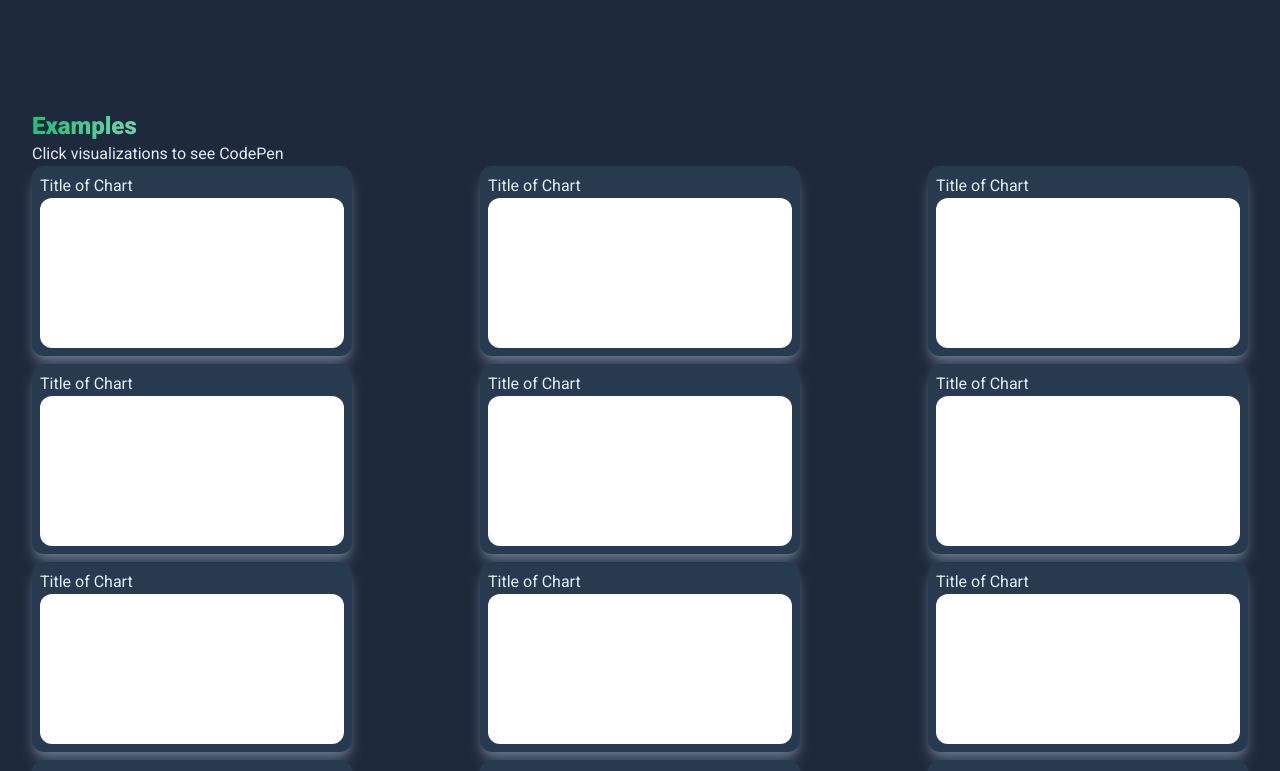
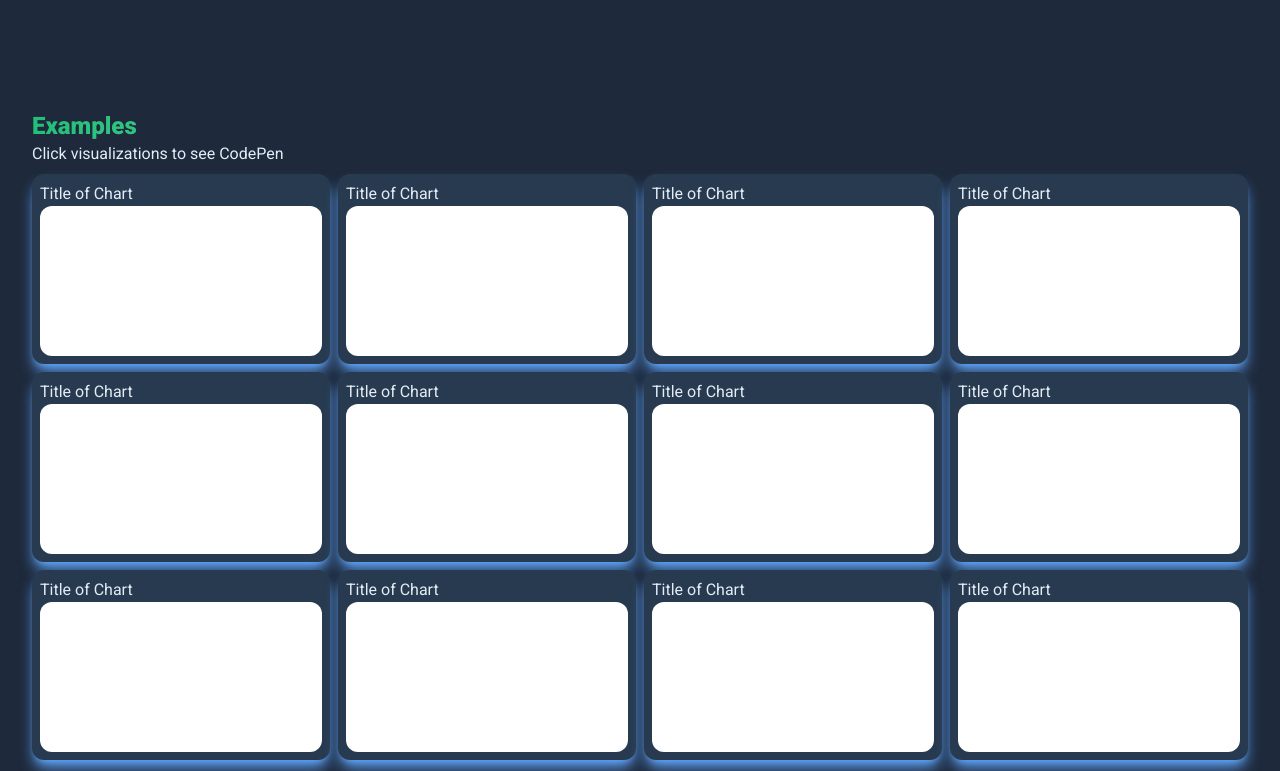
Before and after one commit to vuenique/vuenique-site, a Vue app: page / in a window 1280 px wide. Shown: the part 762-1533 px from the top of the page. Built offline with nearby package versions, Linux system fonts and the light colour scheme.

Commit message:
vuenique-site frontend update

```diff
--- a/package.json
+++ b/package.json
@@ -12,6 +12,7 @@
     "lint": "eslint . --ext .vue,.js,.jsx,.cjs,.mjs,.ts,.tsx,.cts,.mts --fix --ignore-path .gitignore"
   },
   "dependencies": {
+    "tailwind": "^4.0.0",
     "vue": "^3.2.31"
   },
   "devDependencies": {
--- a/src/components/gallery-section/Card.vue
+++ b/src/components/gallery-section/Card.vue
@@ -3,7 +3,7 @@
 </script>
 
 <template>
-  <div class='bg-charcoalP h-fit w-full lg:max-w-xs lg:max-h-xs px-2 py-2 gap-x-1 gap-y-1 rounded-xl shadow-slate-500 shadow-lg hover:shadow-2xl hover:shadow-slate-500 hover:scale-y-105 hover:scale-x-105 duration-500'>
+  <div class='bg-charcoalP h-fit w-full lg:max-w-xs lg:max-h-xs px-2 py-2 gap-x-1 gap-y-1 rounded-xl shadow-blue-400 shadow-lg hover:shadow-2xl hover:shadow-blue-300 hover:scale-y-105 hover:scale-x-105 duration-500'>
     <!--card with slight coloration compared to gallery background; border radius -->
     <!--consider glare and hover tilt effect, or maybe for chart itself-->
     <!--graph/chart layout, padding, maybe border, no border radius -->
--- a/src/components/gallery-section/CardDisplay.vue
+++ b/src/components/gallery-section/CardDisplay.vue
@@ -4,7 +4,7 @@ import Card from './Card.vue';
 </script>
 
 <template>
-  <div class="flex justify-between flex-wrap gap-2 px-8">
+  <div class="grid grid-cols-1 sm:grid-cols-2 md:grid-cols-4 gap-2 px-8 mt-2">
     <Card />
     <Card />
     <Card />
--- a/src/components/gallery-section/Gallery.vue
+++ b/src/components/gallery-section/Gallery.vue
@@ -5,7 +5,7 @@ import CardDisplay from './CardDisplay.vue';
 
 <template>
   <section class="py-8">
-    <div class="w-full container flex flex-wrap">
+    <div class="w-full ">
       <div class="px-8">
         <h1 class="text-2xl font-bold bg-gradient-to-r from-greenP to-whiteB text-transparent bg-clip-text">Examples</h1>
         <p class="text-whiteB">Click visualizations to see CodePen</p>
```
